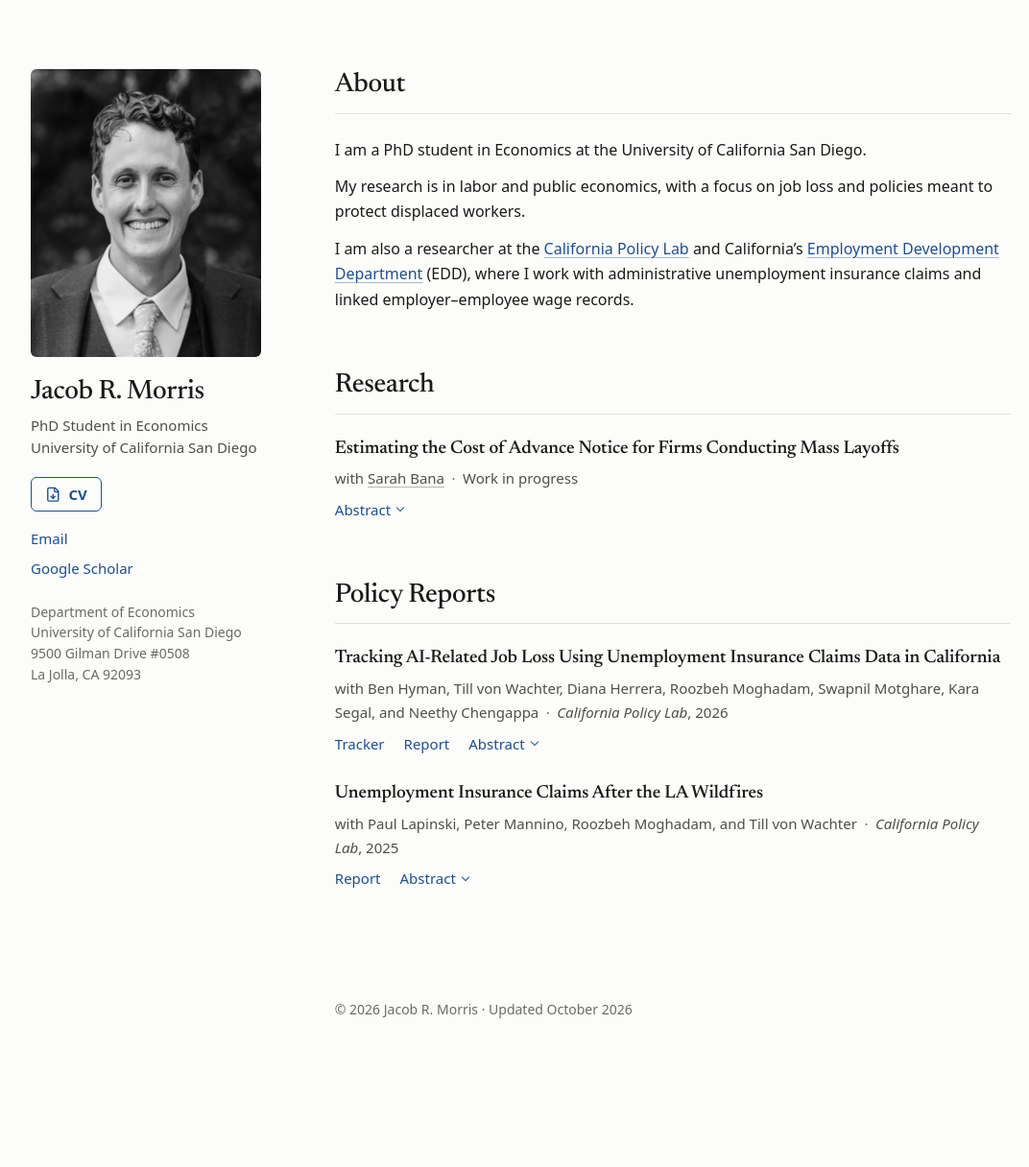
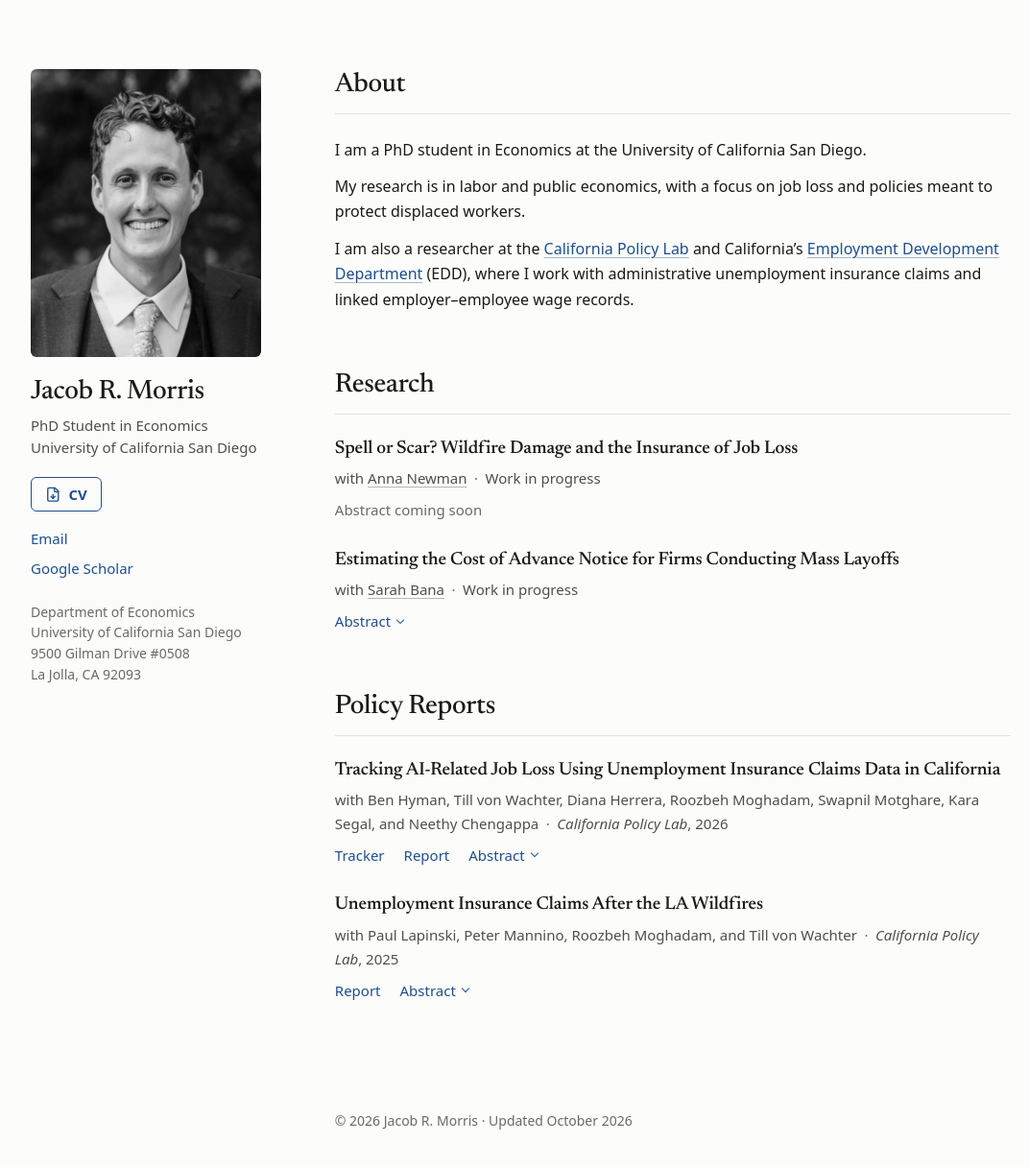
Before and after one commit to jacobrmorris/jacobrmorris.github.io, a Jekyll site: the page built from index.html, in a window 1280 px wide and 1219 px high. Shown: the top 1216 px of the window at 96% size, without its empty margins (96-1168 px from the left). Built offline with Jekyll 4.4.1, drawn with Linux system fonts in a browser that asks for light colours.

Commit message:
Add "Spell or Scar?" working paper with Anna Newman
- New work in progress, listed first under Research: "Spell or Scar?
  Wildfire Damage and the Insurance of Job Loss" with Anna Newman (links
  to her UCSD graduate profile)
- New optional `abstract_note` field shows gray text such as "Abstract
  coming soon" where the Abstract toggle would be, for papers whose
  results can't be released yet

Co-Authored-By: Claude Opus 5.5 (1M context) <noreply@anthropic.com>

```diff
--- a/_data/coauthors.yml
+++ b/_data/coauthors.yml
@@ -2,3 +2,4 @@
 # Leave the URL empty for coauthors without a website.
 
 Sarah Bana: https://sarahbana.com
+Anna Newman: https://economics.ucsd.edu/graduate-program/about/grad-profiles/cohort-2022/newman-anna.html
--- a/_data/research.yml
+++ b/_data/research.yml
@@ -19,6 +19,8 @@
 #               They appear in one row before the "Abstract" toggle, and the
 #               first link is also where the title points.
 #   note        optional short status line, e.g. "Revise & resubmit, AER"
+#   abstract_note  optional text shown where the Abstract toggle would be, for a
+#               paper whose abstract can't be posted yet, e.g. "Abstract coming soon"
 #
 # To post a paper: put the PDF in /papers/ (e.g. papers/morris-jmp.pdf) and add
 #   links:
@@ -26,6 +28,11 @@
 #       url: /papers/morris-jmp.pdf
 # Keep the file name the same when you update a draft so links never break.
 # ─────────────────────────────────────────────────────────────────────────────
+
+- title: "Spell or Scar? Wildfire Damage and the Insurance of Job Loss"
+  status: progress
+  coauthors: [Anna Newman]
+  abstract_note: Abstract coming soon
 
 - title: Estimating the Cost of Advance Notice for Firms Conducting Mass Layoffs
   status: progress
--- a/_includes/paper.html
+++ b/_includes/paper.html
@@ -19,6 +19,8 @@
 {%- if paper.abstract or paper.figures -%}{%- assign has_panel = true -%}{%- endif -%}
 {%- assign show_toggle = false -%}
 {%- if has_panel -%}{%- unless include.featured -%}{%- assign show_toggle = true -%}{%- endunless -%}{%- endif -%}
+{%- assign show_abstract_note = false -%}
+{%- if paper.abstract_note and has_panel == false -%}{%- assign show_abstract_note = true -%}{%- endif -%}
 <article class="paper{% if include.featured %} paper--featured{% endif %}">
   <h{{ level }} class="paper-title">
     {%- if main_link -%}
@@ -51,13 +53,16 @@
   </p>
   {%- endif %}
 
-  {%- if paper.links or show_toggle %}
+  {%- if paper.links or show_toggle or show_abstract_note %}
   <ul class="paper-actions">
     {%- for link in paper.links %}
     <li><a href="{{ link.url | relative_url }}">{{ link.label }}</a></li>
     {%- endfor %}
     {%- if show_toggle %}
     <li><button type="button" class="abstract-toggle" aria-expanded="false" aria-controls="{{ panel_id }}" hidden>Abstract<span class="visually-hidden"> of “{{ paper.title }}”</span></button></li>
+    {%- endif %}
+    {%- if show_abstract_note %}
+    <li class="abstract-note">{{ paper.abstract_note }}</li>
     {%- endif %}
   </ul>
   {%- endif %}
--- a/assets/css/site.css
+++ b/assets/css/site.css
@@ -478,6 +478,12 @@ main:focus {
   text-decoration: underline;
 }
 
+/* Stands in for the Abstract toggle when an abstract can't be posted yet. */
+.abstract-note {
+  color: var(--text-faint);
+  font-weight: 400;
+}
+
 /* Looks like the links beside it, plus a chevron that flips when open. */
 .abstract-toggle {
   display: inline-flex;
```
